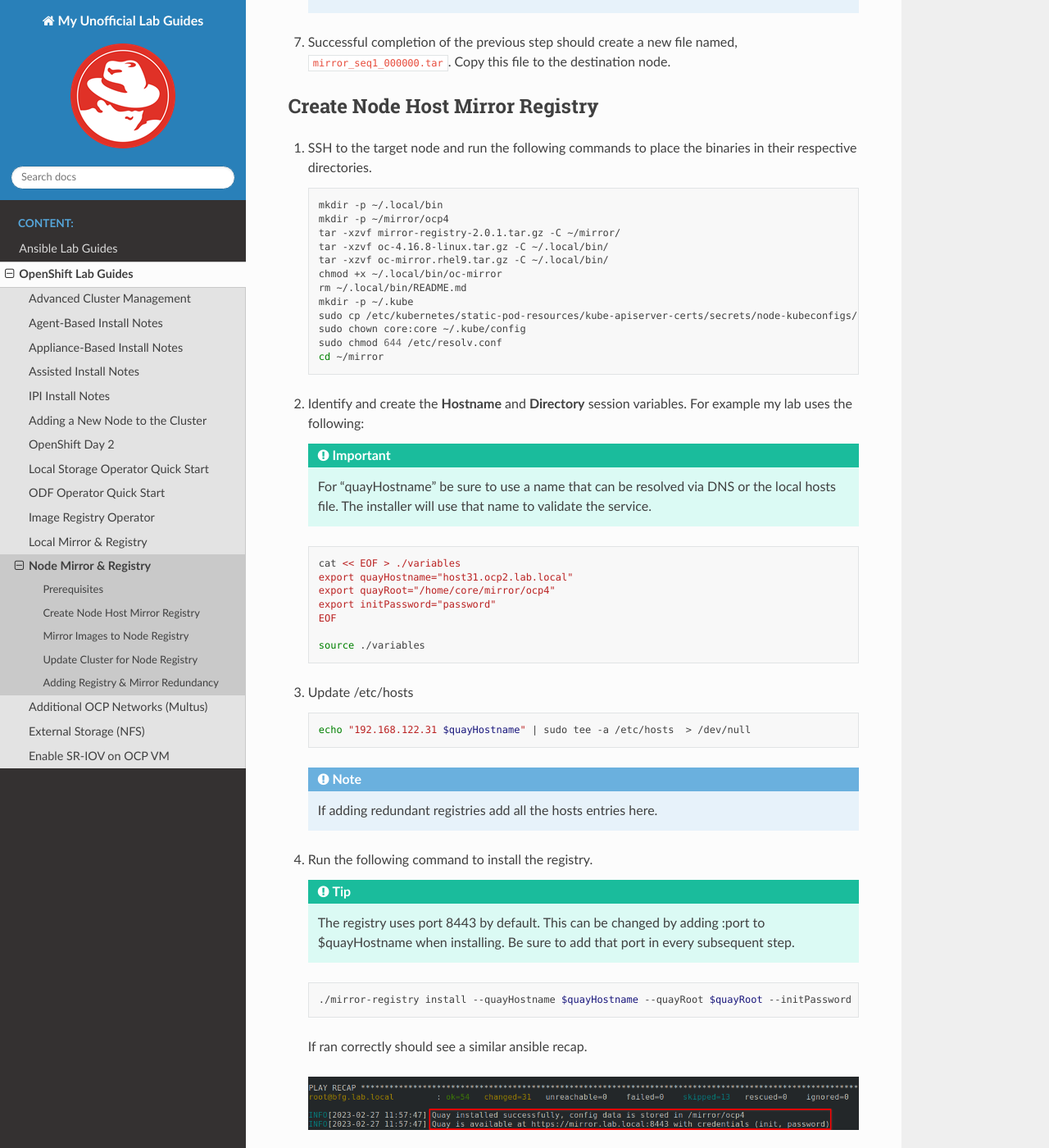
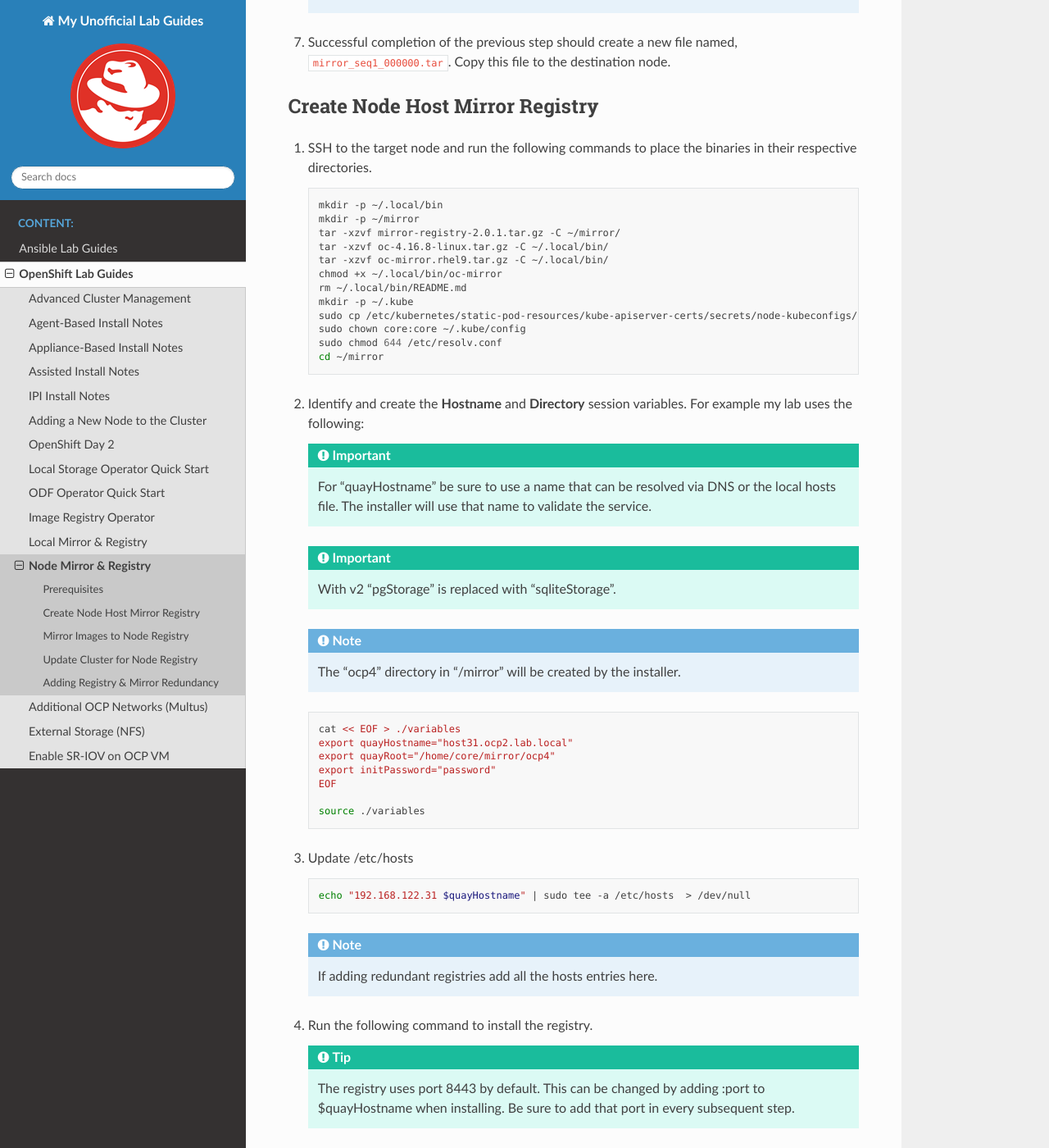
Before and after one commit to vtog/labGuides, a Sphinx documentation site: the page built from source/ocp/node-mirror-registry.rst, in a window 1280 px wide and 1400 px high, scrolled down 2452 px. Shown: the whole window at 82% size. Built offline with Sphinx 7.4.7 and the Read the Docs theme 3.1.0, drawn with Linux system fonts in a browser that asks for light colours; pages that are not in the unit, such as notebooks, are missing from menus.

Commit message:
removed ocp4 from mkdir command, will automagically get created

```diff
--- a/source/ocp/node-mirror-registry.rst
+++ b/source/ocp/node-mirror-registry.rst
@@ -143,6 +143,11 @@
    .. important:: For "quayHostname" be sure to use a name that can be resolved
       via DNS or the local hosts file. The installer will use that name to
       validate the service.
+
+   .. important:: With v2 “pgStorage” is replaced with “sqliteStorage”.
+
+   .. note:: The “ocp4” directory in “/mirror” will be created by the
+      installer.
 
    .. code-block:: bash
 
```
Also changed, not shown: other parts of source/ocp/node-mirror-registry.rst (+1 -1 lines).
